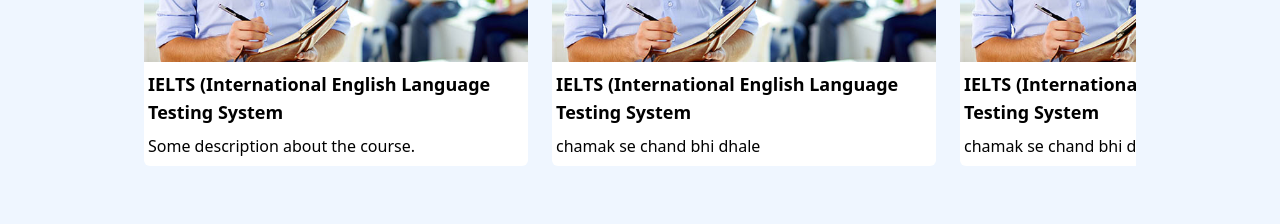
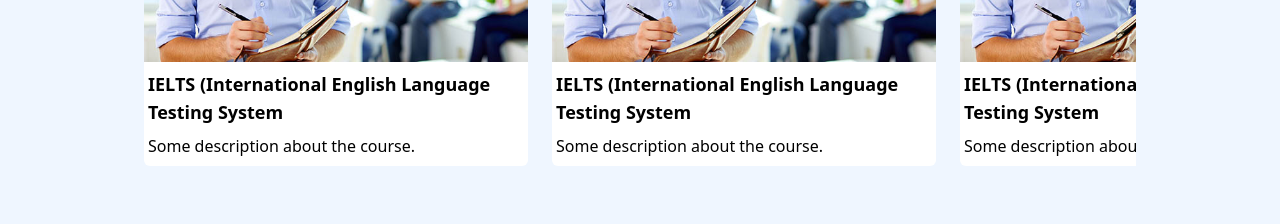
Before and after one commit to IDayanandJagtap/knowhow-demo, a React (Vite) app: page / in a window 1280 px wide. Shown: the part 2400-2624 px from the top of the page. Built offline with nearby package versions, Linux system fonts and the light colour scheme.

Commit message:
Minor fix

```diff
--- a/src/components/Courses.jsx
+++ b/src/components/Courses.jsx
@@ -22,21 +22,21 @@ const Courses = () => {
                         title={
                             "IELTS (International English Language Testing System"
                         }
-                        text={"chamak se chand bhi dhale"}
+                        text={"Some description about the course."}
                     />
                     <Card
                         img={courseImg1}
                         title={
                             "IELTS (International English Language Testing System"
                         }
-                        text={"chamak se chand bhi dhale"}
+                        text={"Some description about the course."}
                     />
                     <Card
                         img={courseImg1}
                         title={
                             "IELTS (International English Language Testing System"
                         }
-                        text={"chamak se chand bhi dhale"}
+                        text={"Some description about the course."}
                     />
                 </div>
             </div>
```
